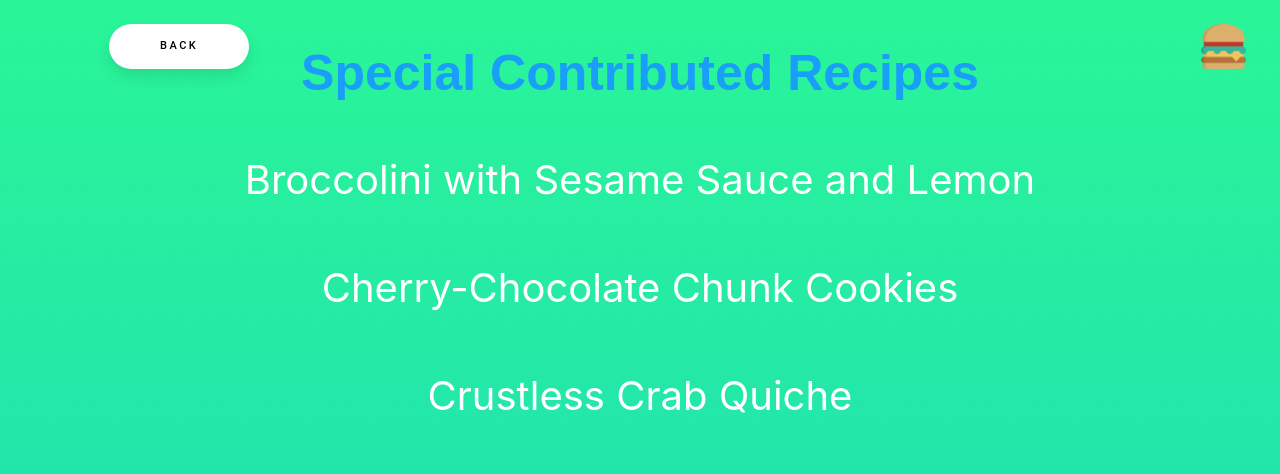
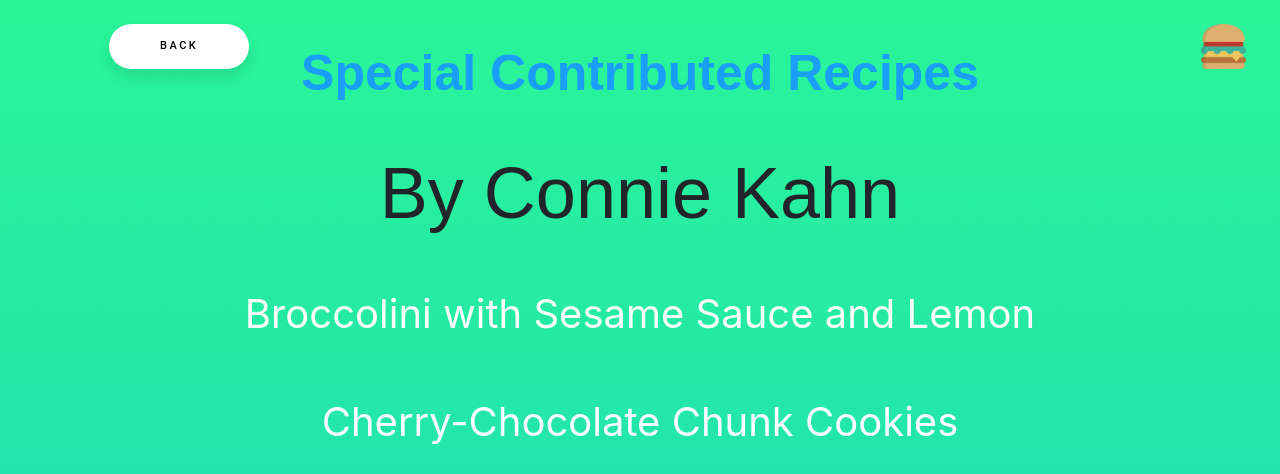
Before and after one commit to zacharysinger/recipes-from-refrigerator, a Flask app: page /recipes in a window 1280 px wide. Shown: the top 474 px of the page. Run offline with Flask 2, Linux system fonts and the light colour scheme; some libraries are stand-ins or nearby versions.

Commit message:
Update recipes.html

```diff
--- a/templates/recipes.html
+++ b/templates/recipes.html
@@ -44,6 +44,10 @@
     Special Contributed Recipes
 </h1>
 
+<h1 class="center entry-title2">
+    By Connie Kahn
+</h1>
+
 <div class="center">
     <div class="wrapper">
         <a class="eighth before after" href="../static/recipes/1Broccolini.pdf" target="_blank">Broccolini with Sesame Sauce and Lemon</a>
```
